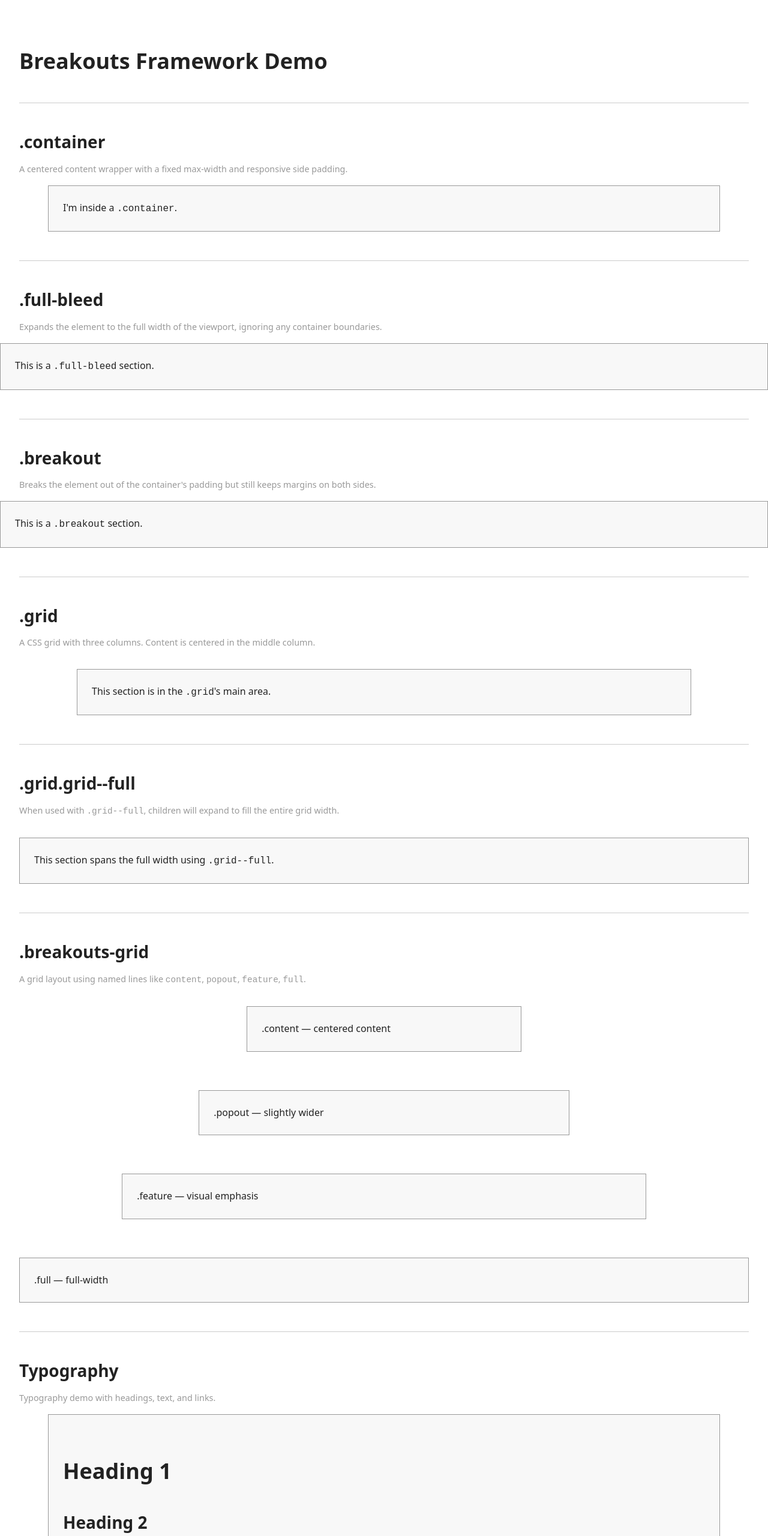
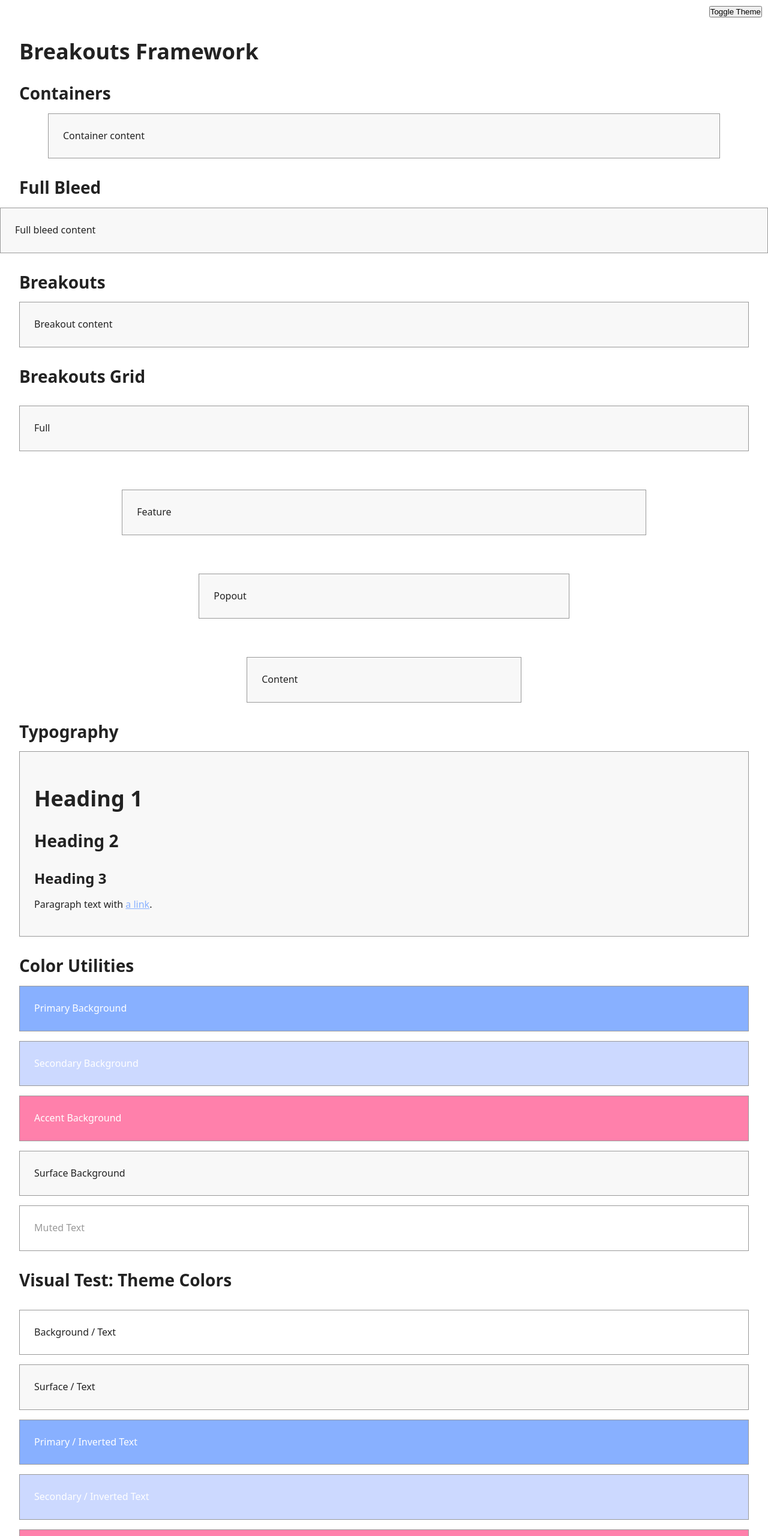
Before and after one commit to Cantilux/breakouts, a website: page docs/index.html in a window 1280 px wide. Shown: the top 2560 px of the page at 60% size. Drawn offline with Linux system fonts and the light colour scheme.

Commit message:
feat: update example page

```diff
--- a/docs/index.html
+++ b/docs/index.html
@@ -2,15 +2,11 @@
 <html lang="en" class="light">
 
 <head>
-    <meta charset="UTF-8">
-    <title>Breakouts Framework Demo</title>
-    <link rel="stylesheet" href="breakouts.css">
+    <meta charset="UTF-8" />
+    <meta name="viewport" content="width=device-width, initial-scale=1.0" />
+    <title>Breakouts Demo</title>
+    <link rel="stylesheet" href="./breakouts.css" />
     <style>
-        h1,
-        h2 {
-            margin-top: 3rem;
-        }
-
         section {
             background-color: var(--color-surface);
             color: var(--color-text);
@@ -25,150 +21,74 @@
             margin-top: 0.5rem;
             margin-bottom: 1rem;
         }
-
-        hr {
-            margin: 3rem 0;
-            border: none;
-            border-top: 1px solid #ccc;
+    </style>
+    <script lang="javascript">
+        // Function to toggle between light and dark themes
+        // This function is called when the button is clicked
+        document.addEventListener('DOMContentLoaded', function () {
+            const toggleButton = document.getElementById('theme-toggle');
+            toggleButton.addEventListener('click', function () {
+                toggleTheme();
+            });
+        });
+        // Function to toggle the theme
+        function toggleTheme() {
+            const html = document.documentElement;
+            if (html.classList.contains('dark')) {
+                html.classList.remove('dark');
+                html.classList.add('light');
+            } else {
+                html.classList.remove('light');
+                html.classList.add('dark');
             }
-    </style>
+        }
+    </script>
 </head>
 
 <body>
-    <h1>Breakouts Framework Demo</h1>
+    <button id="theme-toggle" style="position: fixed; top: 10px; right: 10px; z-index: 1000;">
+        Toggle Theme
+    </button>
+    <h1>Breakouts Framework</h1>
 
-    <hr>
-    <h2>.container</h2>
-    <p class="description">
-        A centered content wrapper with a fixed max-width and responsive side padding.
-    </p>
+    <h2>Containers</h2>
     <div class="container">
-        <section>I'm inside a <code>.container</code>.</section>
+        <section>Container content</section>
     </div>
 
-    <hr>
-    <h2>.full-bleed</h2>
-    <p class="description">
-        Expands the element to the full width of the viewport, ignoring any container boundaries.
-    </p>
+    <h2>Full Bleed</h2>
     <div class="full-bleed">
-        <section>This is a <code>.full-bleed</code> section.</section>
+        <section>Full bleed content</section>
     </div>
 
-    <hr>
-    <h2>.breakout</h2>
-    <p class="description">
-        Breaks the element out of the container's padding but still keeps margins on both sides.
-    </p>
-    <div class="breakout">
-        <section>This is a <code>.breakout</code> section.</section>
+    <h2>Breakouts</h2>
+    <div class="breakouts">
+        <section>Breakout content</section>
     </div>
 
-    <hr>
-    <h2>.grid</h2>
-    <p class="description">
-        A CSS grid with three columns. Content is centered in the middle column.
-    </p>
-    <div class="grid">
-        <div>
-            <section>This section is in the <code>.grid</code>'s main area.</section>
-        </div>
+    <h2>Breakouts Grid</h2>
+    <div class="breakouts-grid">
+        <section class="full">Full</section>
+        <section class="feature">Feature</section>
+        <section class="popout">Popout</section>
+        <section class="content">Content</section>
     </div>
 
-    <hr>
-    <h2>.grid.grid--full</h2>
-    <p class="description">
-        When used with <code>.grid--full</code>, children will expand to fill the entire grid width.
-    </p>
-    <div class="grid grid--full">
-        <div>
-            <section>This section spans the full width using <code>.grid--full</code>.</section>
-        </div>
-    </div>
-
-    <hr>
-    <h2>.breakouts-grid</h2>
-    <p class="description">
-        A grid layout using named lines like <code>content</code>, <code>popout</code>, <code>feature</code>,
-        <code>full</code>.
-    </p>
-    <div class="breakouts-grid">
-        <div class="content">
-            <section>.content — centered content</section>
-        </div>
-        <div class="popout">
-            <section>.popout — slightly wider</section>
-        </div>
-        <div class="feature">
-            <section>.feature — visual emphasis</section>
-        </div>
-        <div class="full">
-            <section>.full — full-width</section>
-        </div>
-    </div>
-
-    <hr>
     <h2>Typography</h2>
-    <p class="description">
-        Typography demo with headings, text, and links.
-    </p>
-    <div class="container">
     <section>
         <h1>Heading 1</h1>
         <h2>Heading 2</h2>
         <h3>Heading 3</h3>
-            <h4>Heading 4</h4>
-            <h5>Heading 5</h5>
-            <h6>Heading 6</h6>
-            <p>This is a standard paragraph with default font size and line height.</p>
-            <p>Visit <a href="#">this link</a> to see theme-colored anchor text.</p>
+        <p>Paragraph text with <a href="#">a link</a>.</p>
     </section>
-    </div>
 
-    <hr>
-    <h2>Color Utilities & Dark Mode</h2>
-    <p class="description">
-        Color utilities adapt to light/dark mode. Use <code>.dark</code> on <code>&lt;html&gt;</code> to force dark
-        mode.
-    </p>
-    <div class="container">
-        <section class="bg-surface text-text">
-            <p>Text using <code>.bg-surface</code> and <code>.text-text</code></p>
-            <p class="text-muted">Muted text adapts automatically.</p>
-        </section>
-    </div>
+    <h2>Color Utilities</h2>
+    <section class="bg-primary text-background">Primary Background</section>
+    <section class="bg-secondary text-background">Secondary Background</section>
+    <section class="bg-accent text-background">Accent Background</section>
+    <section class="bg-surface text-text">Surface Background</section>
+    <section class="bg-background text-muted">Muted Text</section>
 
-    <hr>
-    <h2>Visual Test: .grid vs .grid--full</h2>
-    <div class="grid">
-        <div>
-            <section>.grid (centered)</section>
-        </div>
-    </div>
-    <div class="grid grid--full">
-        <div>
-            <section>.grid--full (full-width)</section>
-        </div>
-    </div>
-
-    <hr>
-    <h2>Visual Test: .breakouts-grid zones</h2>
-    <div class="breakouts-grid">
-        <div class="content">
-            <section>.content zone</section>
-        </div>
-        <div class="popout">
-            <section>.popout zone</section>
-        </div>
-        <div class="feature">
-            <section>.feature zone</section>
-        </div>
-        <div class="full">
-            <section>.full zone</section>
-        </div>
-    </div>
-
-    <hr>
     <h2>Visual Test: Theme Colors</h2>
     <div class="grid grid--full">
         <div>
@@ -176,11 +96,21 @@
             <section class="bg-surface text-text">Surface / Text</section>
             <section class="bg-primary text-background">Primary / Inverted Text</section>
             <section class="bg-secondary text-background">Secondary / Inverted Text</section>
+            <section class="bg-accent text-background">Accent / Inverted Text</section>
             <section class="bg-background text-muted">Muted Text on Background</section>
         </div>
     </div>
-    </div>
 
+    <h2>Neutral Scale</h2>
+    <section class="bg-neutral-100">Neutral 100</section>
+    <section class="bg-neutral-200">Neutral 200</section>
+    <section class="bg-neutral-300">Neutral 300</section>
+    <section class="bg-neutral-400">Neutral 400</section>
+    <section class="bg-neutral-500">Neutral 500</section>
+    <section class="bg-neutral-600 text-background">Neutral 600</section>
+    <section class="bg-neutral-700 text-background">Neutral 700</section>
+    <section class="bg-neutral-800 text-background">Neutral 800</section>
+    <section class="bg-neutral-900 text-background">Neutral 900</section>
 </body>
 
 </html>
```
Lines whose indentation alone changed are shown as unchanged.
